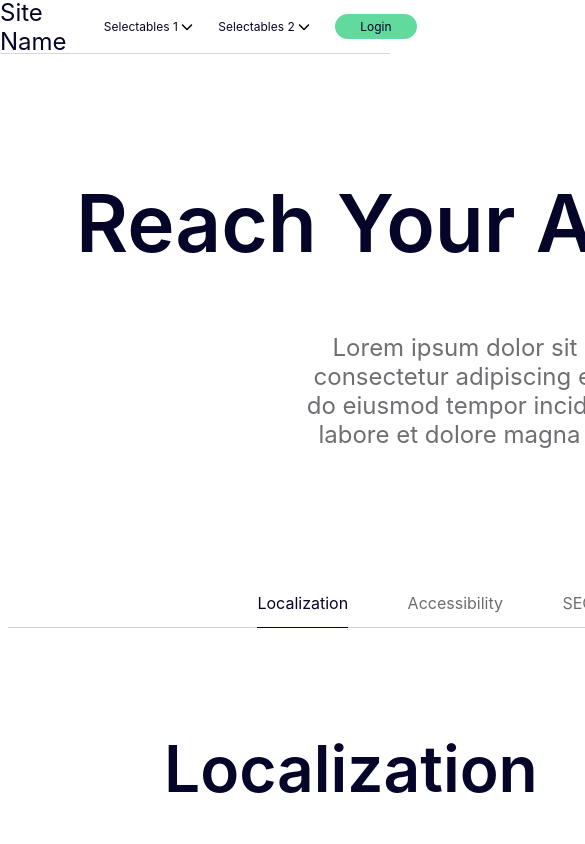
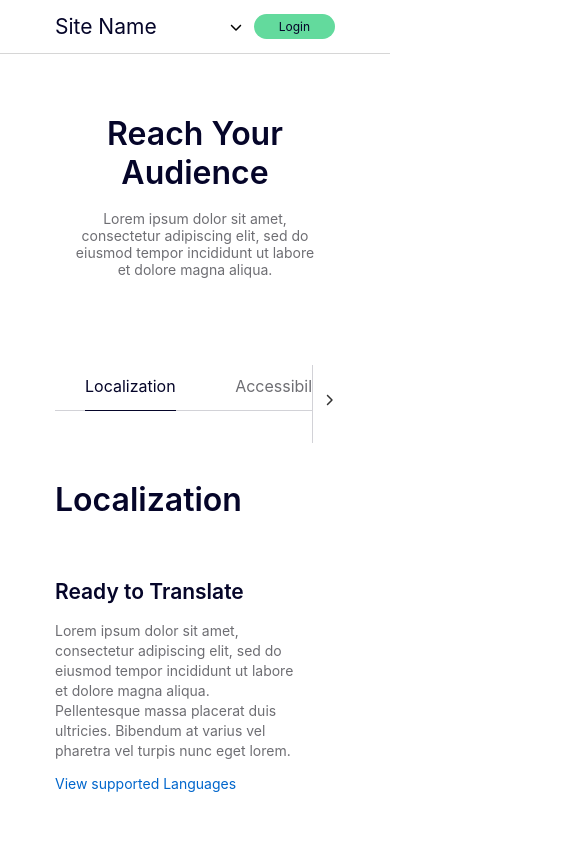
Before and after one commit to ykim9611/team-site, a website: page client/reach_your_audience/index.html in a window 390 px wide. Shown: the top 844 px of the page, 585 px wide, since content can reach past the window. Drawn offline with Linux system fonts and the light colour scheme.

Commit message:
Added mobile view for the "Reach Your Audience" page

```diff
--- a/client/reach_your_audience/index.html
+++ b/client/reach_your_audience/index.html
@@ -19,6 +19,9 @@
         <div class="selectable">Selectables 2
           <img class="chevron" src="/images/chevron-down-solid.svg">
         </div>
+        <dvi class="mobile-view-selectable">
+          <img class="chevron" src="/images/chevron-down-solid.svg">
+        </dvi>
         <div id="login-button">
           <div id="button-left"></div>
           <div id="login-text">Login</div>
@@ -48,7 +51,7 @@
         </div>
       </div>
       <div class="pipe"></div>
-      <span class="arrow"></span>
+      <span class="arrow"><img class="chevron" src="/images/chevron-down-solid.svg"></span></span>
     </div>
     <div id="navigation-content">
       <div id="localization">
@@ -56,35 +59,35 @@
         <div class="content-subcontent">
           <div class="content-subheadline">Ready to Translate</div>
           <p class="content-info">Lorem ipsum dolor sit amet, consectetur adipiscing elit, sed do eiusmod tempor incididunt ut labore et dolore magna aliqua. Pellentesque massa placerat duis ultricies. Bibendum at varius vel pharetra vel turpis nunc eget lorem.</p>
-          <a href="" class="content-link">View supported Languages</a>
+          <div class="content-link-div"><a href="" class="content-link">View supported Languages</a></div>
         </div>
         <div class="content-subcontent">
           <div class="content-subheadline">Smartling Integration</div>
           <p class="content-info">Lorem ipsum dolor sit amet, consectetur adipiscing elit, sed do eiusmod tempor incididunt ut labore et dolore magna aliqua. Pellentesque massa placerat duis ultricies. Bibendum at varius vel pharetra vel turpis nunc eget lorem.</p>
         </div>
-        <div>
+        <div class="content-subcontent">
           <div class="content-subheadline">QA Tools</div>
           <p class="content-info">Lorem ipsum dolor sit amet, consectetur adipiscing elit, sed do eiusmod tempor incididunt ut labore et dolore magna aliqua. Pellentesque massa placerat duis ultricies. Bibendum at varius vel pharetra vel turpis nunc eget lorem.</p>
         </div>
       </div>
       <div id="accessibility">
         <div class="content-headline">Accessibility</div>
-        <div>
+        <div class="content-subcontent">
           <div class="content-subheadline">AA+ Standard</div>
           <p class="content-info">Lorem ipsum dolor sit amet, consectetur adipiscing elit, sed do eiusmod tempor incididunt ut labore et dolore magna aliqua. Pellentesque massa placerat duis ultricies. Bibendum at varius vel pharetra vel turpis nunc eget lorem.</p>
-          <div>Learn more about the <a href="" class="content-link">AA+ Standards.</a></div>
+          <div class="content-link-div">Learn more about the <a href="" class="content-link">AA+ Standards.</a></div>
         </div>
       </div>
       <div id="seo">
         <div class="content-headline">Search Engine Optimization</div>
-        <div>
+        <div class="content-subcontent">
           <div class="content-subheadline">Ranking</div>
           <p class="content-info">Lorem ipsum dolor sit amet, consectetur adipiscing elit, sed do eiusmod tempor incididunt ut labore et dolore magna aliqua. Pellentesque massa placerat duis ultricies. Bibendum at varius vel pharetra vel turpis nunc eget lorem.</p>
         </div>
       </div>
       <div id="reporting">
         <div class="content-headline">Reporting</div>
-        <div>
+        <div class="content-subcontent">
           <div class="content-subheadline">Measure Performance</div>
           <p class="content-info">The following metrics are tracked for pages built and published using Medusa:</p>
           <ul id="performance-list" class="content-info">
@@ -94,8 +97,8 @@
             <li>eu lobortis elementum nibh tellus molestie</li>
             <li>eu lobortis elementum nibh tellus molestie</li>
           </ul>
-          <div>To view metrics and download reports, visit our <a href="" class="content-link">Tableau Dashboard</a>.</div>
-          <div id="final-div">If you need dashboard access, <a href="" class="content-link">request access here</a>.</div>
+          <div class="content-link-div">To view metrics and download reports, visit our <a href="" class="content-link">Tableau Dashboard</a>.</div>
+          <div id="final-div" class="content-link-div">If you need dashboard access, <a href="" class="content-link">request access here</a>.</div>
         </div>
       </div>
     </div>
--- a/client/reach_your_audience/reach_your_audience_styles.css
+++ b/client/reach_your_audience/reach_your_audience_styles.css
@@ -12,6 +12,7 @@ body {
   font-family: -apple-system, BlinkMacSystemFont, sans-serif;
 }
 
+/*---------------- Content Break CSS ----------------*/
 .content-break {
   width: 980px;
   height: 1px;
@@ -19,6 +20,21 @@ body {
   background-color: var(--light-grey);
 }
 
+/*Content Break tablet view media queries*/
+@media only screen and (max-width: 1068px) {
+  .content-break {
+    width: 720px;
+  }
+}
+
+/*Content Break mobile view media queries*/
+@media only screen and (max-width: 734px) {
+  .content-break {
+    width: 280px;
+  }
+}
+
+/*---------------- Site Navigation CSS ----------------*/
 #nav {
   display: flex;
   align-items: center;
@@ -79,11 +95,41 @@ body {
   border-radius: 0 50% 50% 0;
 }
 
+/*Site Navigation mobile view media queries*/
+@media only screen and (max-width: 734px) {
+  #nav-content {
+    width: 280px;
+  }
+
+  #site-name {
+    font-size: 21px;
+  }
+  #nav-selectables {
+    width: 108px;
+  }
+
+  .selectable {
+    display: none;
+  }
+
+  .mobile-view-selectable {
+    display: flex;
+  }
+}
+
+/*----------------Main Content CSS ----------------*/
 #content {
   width: 980px;
   margin: 0 auto;
 }
 
+@media only screen and (max-width: 734px) {
+  #content {
+    width: 280px;
+  }
+}
+
+/*---------------- Headline CSS ----------------*/
 .headline {
   display: flex;
   flex-direction: column;
@@ -93,6 +139,8 @@ body {
 }
 
 .headline div{
+  text-align: center;
+  width: 877px;
   font-size: 80px;
   font-weight: 600;
   margin-bottom: 38px;
@@ -106,6 +154,28 @@ body {
   color: var(--grey)
 }
 
+/*Headline mobile view media queries*/
+@media only screen and (max-width: 734px) {
+  .headline {
+    width: 100%;
+    margin-top: 60px;
+    margin-bottom: 87px;
+  }
+
+  .headline div {
+    width: 282px;
+    font-size: 32px;
+    margin-bottom: 18px;
+  }
+
+  .headline p {
+    width: 242px;
+    font-size: 14px;
+    margin: 0;
+  }
+}
+
+/*---------------- Tab Navigation CSS ----------------*/
 .navigation {
   text-align: center;
   overflow: auto;
@@ -139,20 +209,86 @@ body {
   border-bottom: 1px solid var(--black);
 }
 
+.pipe, .arrow {
+  display: none;
+}
+
+@media only screen and (max-width: 1068px) {
+  .navigation div.first {
+    padding-left: 135px;
+  }
+
+  .navigation div.last {
+    padding-right: 135px;
+  }
+}
+
+/*Tab Navigation mobile view media queries*/
+@media only screen and (max-width: 734px) {
+  .tab-nav {
+    display: flex;
+    width: 280px;
+    align-items: center;
+  }
+
+  .navigation div.first {
+    padding-left: 30px;
+  }
+
+  .navigation div.last {
+    padding-right: 30px;
+  }
+
+  .pipe {
+    z-index: 3;
+    display: flex;
+    width: 1px;
+    height: 78px;
+    margin: 0 10.5px 0 0;
+    background-color: #d2d2d7;
+    padding: 0;
+  }
+  .arrow {
+    z-index: 3;
+    transform: rotate(-90deg);
+    display: flex;
+    width: 12px;
+    height: 20px;
+    opacity: 0.8;
+    margin: 15px 0 17px 0;
+    line-height: 1.18;
+    color: var(--black);
+  }
+}
+
+/*---------------- Navigation Content CSS ----------------*/
 #navigation-content {
   width: 652px;
   margin: 60px auto;
   color: var(--black);
 }
 
+.content-headline {
+  font-size: 64px;
+  font-weight: 600;
+  margin-top: 80px;
+  margin-bottom: 80px;
+}
+
 .content-subcontent {
   margin-bottom: 48px;
+}
+
+.content-subheadline {
+  font-size: 32px;
+  font-weight: 600;
+  margin-bottom: 17px;
 }
 
 .content-info {
   color: var(--grey);
   font-size: 17px;
-  line-height: 25px;
+  line-height: 1.47;
 }
 
 .content-link {
@@ -160,21 +296,6 @@ body {
   color: var(--blue);
 }
 
-.content {
-  padding-top:
-}
-.content-headline {
-  font-size: 64px;
-  font-weight: 600;
-  margin-top: 80px;
-  margin-bottom: 80px;
-}
-
-.content-subheadline {
-  font-size: 32px;
-  font-weight: 600;
-  margin-bottom: 17px;
-}
 
 #performance-list {
   padding-left: 20px;
@@ -192,6 +313,47 @@ body {
   margin-bottom: 80px;
 }
 
+/*Navigation Content mobile view media queries*/
+@media only screen and (max-width: 734px) {
+  #navigation-content {
+    width: 280px;
+    margin-top: 37px;
+  }
+
+  .content-headline {
+    font-size: 32px;
+    margin-top: 0px;
+    margin-bottom: 60px;
+  }
+
+  .content-subcontent {
+    margin-bottom: 60px;
+    width: 242px;
+  }
+
+  .content-subheadline {
+    font-size: 21px;
+  }
+
+  .content-info {
+    font-size: 14px;
+    line-height: 1.43;
+  }
+
+  .content-link-div {
+    font-size: 14px;
+  }
+  .content-link {
+    font-size: 14px;
+  }
+
+  #final-div {
+    margin-top: 30px;
+    margin-bottom: 60px;
+  }
+}
+
+/*---------------- Footer CSS ----------------*/
 #footer {
   height: 113px;
   background-color: #f5f5f7;
@@ -212,3 +374,16 @@ body {
 #footer-copyright{
   padding-top: 9.1px;
 }
+/*Footer tablet view media queries*/
+@media only screen and (max-width: 1068px) {
+  #footer-content {
+    width: 720px;
+  }
+}
+
+/*Footer mobile view media queries*/
+@media only screen and (max-width: 734px) {
+  #footer-content {
+    width:280px;
+  }
+}
```
